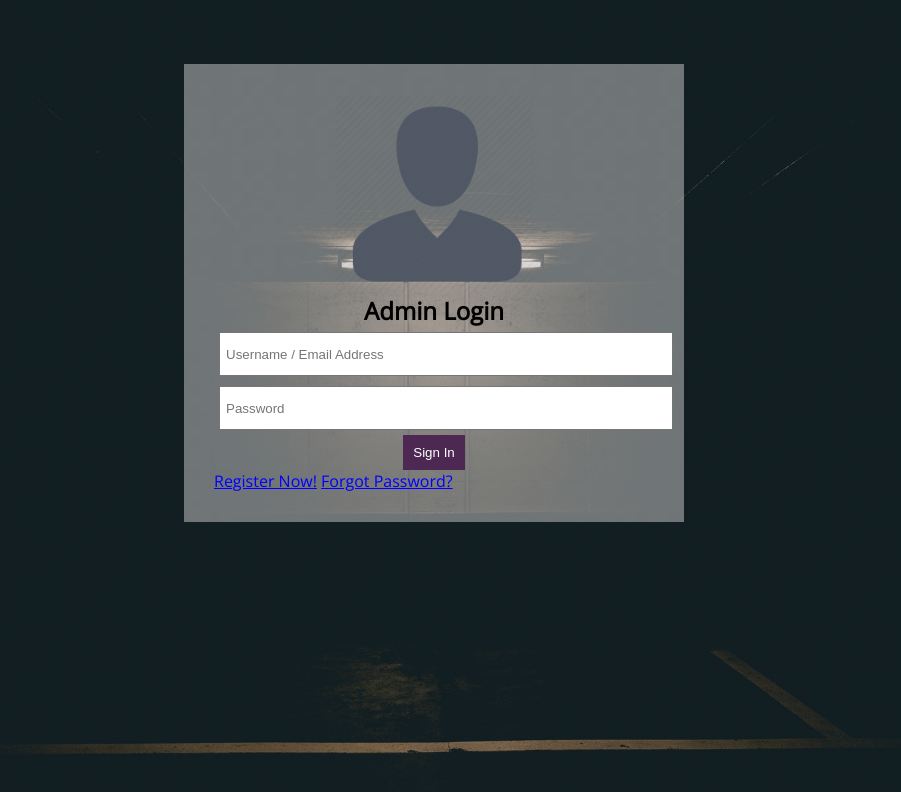
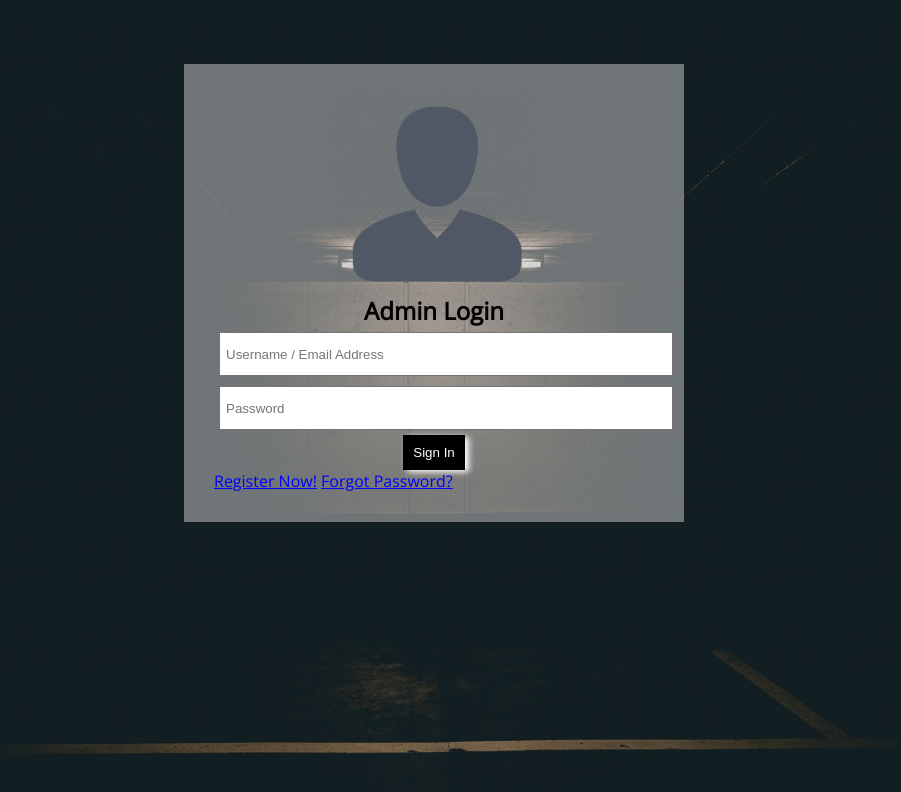
Before and after one commit to muhinanwar/320-02, a plain HTML site: page index.html in a window 1280 px wide. In both pictures the pointer is over the input "Sign In". Shown: the whole page, without its empty margins (206-1107 px from the left). Drawn offline with nearby package versions, Linux system fonts and the light colour scheme.

Commit message:
Add files via upload

```diff
--- a/css/style.css
+++ b/css/style.css
@@ -44,6 +44,7 @@ body {
     color: white;
     padding: 10px;
     border: none;
+    transition: 0.2s ease-in-out;
 }
 
 a {
@@ -66,3 +67,9 @@ a {
 h4 {
 	text-align: center;
 }
+
+.btn:hover {
+	    box-shadow: 4px 2px 6px;
+	    background-color: black;
+	    cursor: pointer;
+}
```
